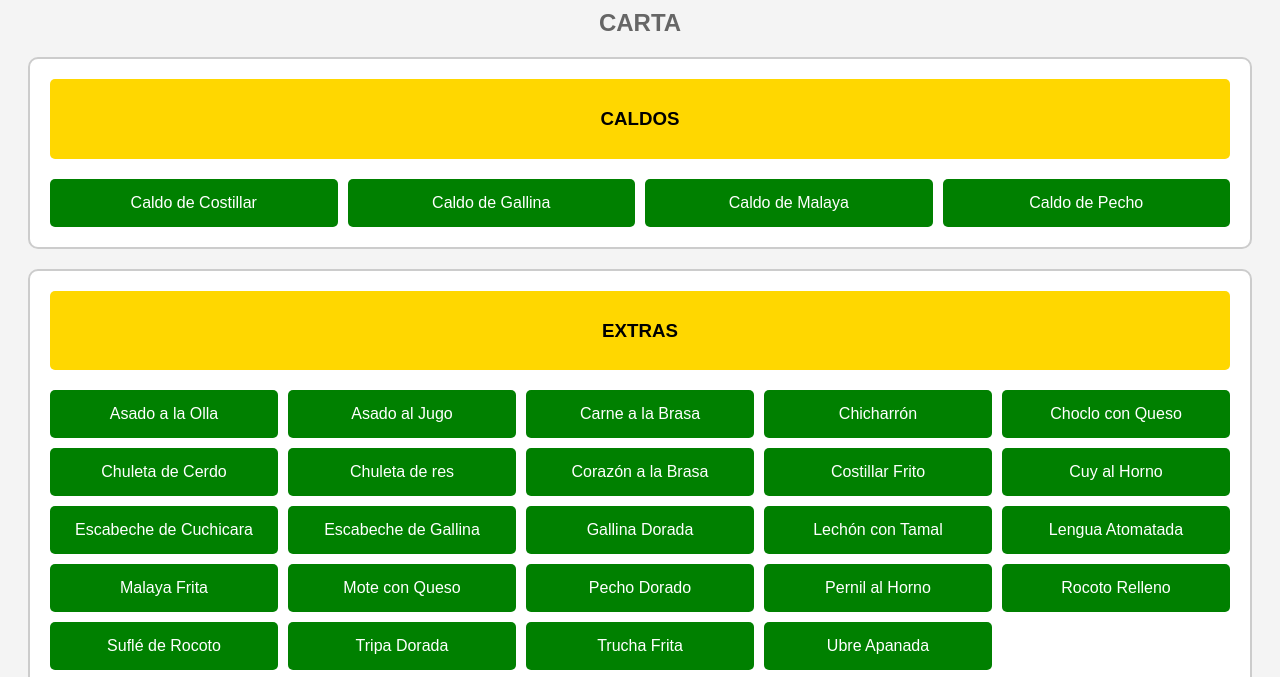
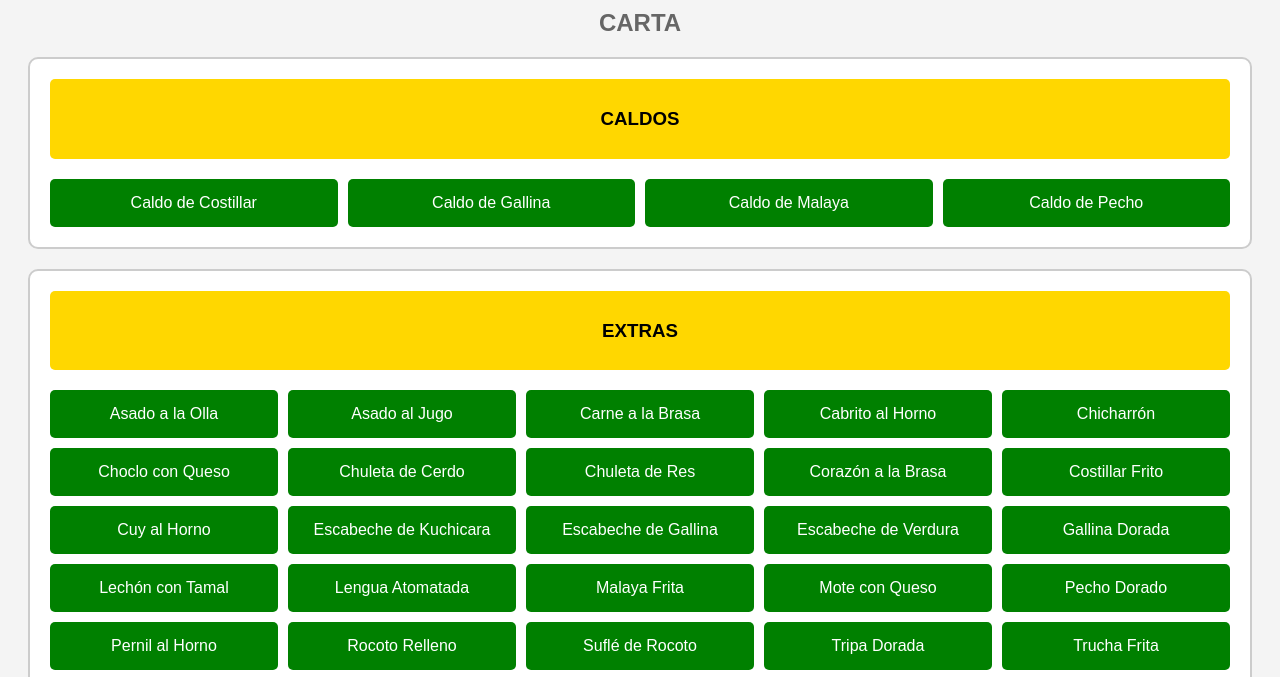
Before and after one commit to lKrloZl/Chomba, a plain HTML site: page index.html in a window 1280 px wide. Shown: the part 107-784 px from the top of the page. Drawn offline with Linux system fonts and the light colour scheme.

Commit message:
index.html

```diff
--- a/index.html
+++ b/index.html
@@ -38,15 +38,17 @@
                     <button class="dish available">Asado a la Olla</button>
                     <button class="dish available">Asado al Jugo</button>
                     <button class="dish available">Carne a la Brasa</button>
+                    <button class="dish available">Cabrito al Horno</button>
                     <button class="dish available">Chicharrón</button>
                     <button class="dish available">Choclo con Queso</button>
                     <button class="dish available">Chuleta de Cerdo</button>
-                    <button class="dish available">Chuleta de res</button>
+                    <button class="dish available">Chuleta de Res</button>
                     <button class="dish available">Corazón a la Brasa</button>
                     <button class="dish available">Costillar Frito</button>
                     <button class="dish available">Cuy al Horno</button>
-                    <button class="dish available">Escabeche de Cuchicara</button>
+                    <button class="dish available">Escabeche de Kuchicara</button>
                     <button class="dish available">Escabeche de Gallina</button>
+                    <button class="dish available">Escabeche de Verdura</button>
                     <button class="dish available">Gallina Dorada</button>
                     <button class="dish available">Lechón con Tamal</button>
                     <button class="dish available">Lengua Atomatada</button>
```
